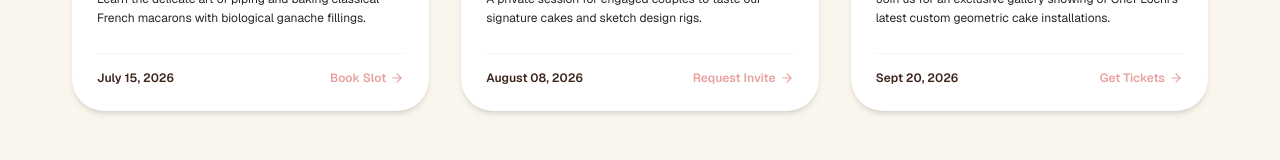
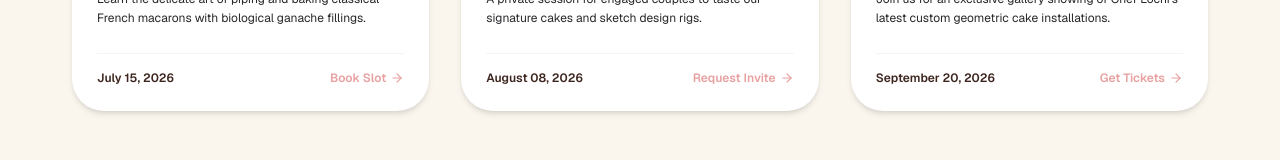
Before and after one commit to KasunLakma/cake-by-lochi, a Next.js app: page / in a window 1280 px wide. Shown: the part 5011-5171 px from the top of the page. Built offline with nearby package versions, Linux system fonts and the light colour scheme.

Commit message:
style: standardize dates formatting across event and blog cards

```diff
--- a/src/app/(store)/blog/[slug]/page.tsx
+++ b/src/app/(store)/blog/[slug]/page.tsx
@@ -6,6 +6,7 @@ import { ArrowLeft } from "lucide-react";
 import MegaHeader from "@/components/shared/mega-header";
 import { blogPosts } from "@/lib/blog";
 import { notFound } from "next/navigation";
+import { formatEventDate } from "@/lib/dates";
 
 const sacramento = Sacramento({
   weight: "400",
@@ -41,7 +42,7 @@ export default async function BlogDetailPage({ params }: BlogDetailProps) {
 
           <div className="space-y-4">
             <span className="text-xs font-bold text-primary-pink-deep dark:text-primary-pink uppercase tracking-widest">
-              {post.date}
+              {formatEventDate(post.date)}
             </span>
             <h1 className="font-serif text-3xl sm:text-4xl md:text-5xl font-bold text-accent-chocolate dark:text-white uppercase leading-tight">
               {post.title}
--- a/src/app/(store)/blog/page.tsx
+++ b/src/app/(store)/blog/page.tsx
@@ -7,6 +7,7 @@ import { Sacramento } from "next/font/google";
 import { ArrowRight } from "lucide-react";
 import MegaHeader from "@/components/shared/mega-header";
 import { blogPosts } from "@/lib/blog";
+import { formatEventDate } from "@/lib/dates";
 
 const sacramento = Sacramento({
   weight: "400",
@@ -45,7 +46,7 @@ export default function BlogPage() {
                     quality={80}
                   />
                 </div>
-                <span className="text-[10px] font-bold text-primary-pink-deep dark:text-primary-pink">{post.date}</span>
+                <span className="text-[10px] font-bold text-primary-pink-deep dark:text-primary-pink">{formatEventDate(post.date)}</span>
                 <h3 className="font-serif text-lg font-bold text-accent-chocolate dark:text-white leading-snug">{post.title}</h3>
                 <p className="text-xs text-accent-chocolate-light dark:text-bg-vanilla-cream/80 leading-relaxed font-normal">{post.excerpt}</p>
                 <div className="border-t border-accent-chocolate/5 dark:border-white/5 pt-2">
--- a/src/app/(store)/page.tsx
+++ b/src/app/(store)/page.tsx
@@ -17,6 +17,7 @@ import {
 import { Sacramento } from "next/font/google";
 import ProductCategories from "@/components/shared/product-categories";
 import { useCart } from "@/context/cart-context";
+import { formatEventDate } from "@/lib/dates";
 
 const sacramento = Sacramento({
   weight: "400",
@@ -1215,10 +1216,10 @@ export default function Home() {
                 Learn the delicate art of piping and baking classical French macarons with biological ganache fillings.
               </p>
               <div className="border-t border-accent-chocolate/5 dark:border-white/5 pt-4 mt-2 flex justify-between items-center text-xs font-semibold text-accent-chocolate dark:text-white">
-                <span>July 15, 2026</span>
+                <span>{formatEventDate("July 15, 2026")}</span>
                 <button
                   onClick={() => {
-                    setActiveEvent({ title: "Parisian Macaron Workshop", date: "July 15, 2026", type: "WORKSHOP" });
+                    setActiveEvent({ title: "Parisian Macaron Workshop", date: formatEventDate("July 15, 2026"), type: "WORKSHOP" });
                     setBookingModal("BOOK");
                   }}
                   className="text-primary-pink hover:text-primary-pink-deep flex items-center gap-1 cursor-pointer bg-transparent border-none font-semibold text-xs"
@@ -1240,10 +1241,10 @@ export default function Home() {
                 A private session for engaged couples to taste our signature cakes and sketch design rigs.
               </p>
               <div className="border-t border-accent-chocolate/5 dark:border-white/5 pt-4 mt-2 flex justify-between items-center text-xs font-semibold text-accent-chocolate dark:text-white">
-                <span>August 08, 2026</span>
+                <span>{formatEventDate("August 08, 2026")}</span>
                 <button
                   onClick={() => {
-                    setActiveEvent({ title: "Autumn Tasting Expo", date: "August 08, 2026", type: "INVITATION" });
+                    setActiveEvent({ title: "Autumn Tasting Expo", date: formatEventDate("August 08, 2026"), type: "INVITATION" });
                     setBookingModal("REQUEST");
                   }}
                   className="text-primary-pink hover:text-primary-pink-deep flex items-center gap-1 cursor-pointer bg-transparent border-none font-semibold text-xs"
@@ -1265,10 +1266,10 @@ export default function Home() {
                 Join us for an exclusive gallery showing of Chef Lochi's latest custom geometric cake installations.
               </p>
               <div className="border-t border-accent-chocolate/5 dark:border-white/5 pt-4 mt-2 flex justify-between items-center text-xs font-semibold text-accent-chocolate dark:text-white">
-                <span>Sept 20, 2026</span>
+                <span>{formatEventDate("Sept 20, 2026")}</span>
                 <button
                   onClick={() => {
-                    setActiveEvent({ title: "Sugar Sculpture Show", date: "Sept 20, 2026", type: "TICKET" });
+                    setActiveEvent({ title: "Sugar Sculpture Show", date: formatEventDate("Sept 20, 2026"), type: "TICKET" });
                     setBookingModal("TICKETS");
                   }}
                   className="text-primary-pink hover:text-primary-pink-deep flex items-center gap-1 cursor-pointer bg-transparent border-none font-semibold text-xs"
@@ -1498,7 +1499,7 @@ export default function Home() {
                   <div className="relative border border-amber-500/20 bg-gradient-to-br from-amber-500/5 to-amber-500/0 rounded-2xl p-6 text-center shadow-inner overflow-hidden before:content-[''] before:absolute before:-left-3 before:top-1/2 before:-translate-y-1/2 before:w-6 before:h-6 before:rounded-full before:bg-[#fdfbf7] dark:before:bg-bg-vanilla-cream before:border-r before:border-amber-500/20 after:content-[''] after:absolute after:-right-3 after:top-1/2 after:-translate-y-1/2 after:w-6 after:h-6 after:rounded-full after:bg-[#fdfbf7] dark:after:bg-bg-vanilla-cream after:border-l after:border-amber-500/20">
                     <span className="text-[9px] font-bold uppercase tracking-widest text-amber-600 dark:text-amber-400 block mb-2">Official Entry Pass</span>
                     <h4 className="font-serif text-lg font-bold text-accent-chocolate dark:text-white uppercase leading-snug">{activeEvent.title}</h4>
-                    <span className="text-[10px] text-accent-chocolate-light/80 dark:text-bg-vanilla/60 mt-1 block font-normal">{activeEvent.date}</span>
+                    <span className="text-[10px] text-accent-chocolate-light/80 dark:text-bg-vanilla/60 mt-1 block font-normal">{formatEventDate(activeEvent.date)}</span>
 
                     <div className="w-full border-t border-dashed border-amber-500/20 my-4" />
 
--- /dev/null
+++ b/src/lib/dates.ts
@@ -0,0 +1,15 @@
+export const formatEventDate = (dateStr: string): string => {
+  try {
+    const d = new Date(dateStr);
+    if (!isNaN(d.getTime())) {
+      return new Intl.DateTimeFormat("en-US", {
+        month: "long",
+        day: "2-digit",
+        year: "numeric",
+      }).format(d);
+    }
+  } catch (e) {
+    // Fallback
+  }
+  return dateStr;
+};
```
